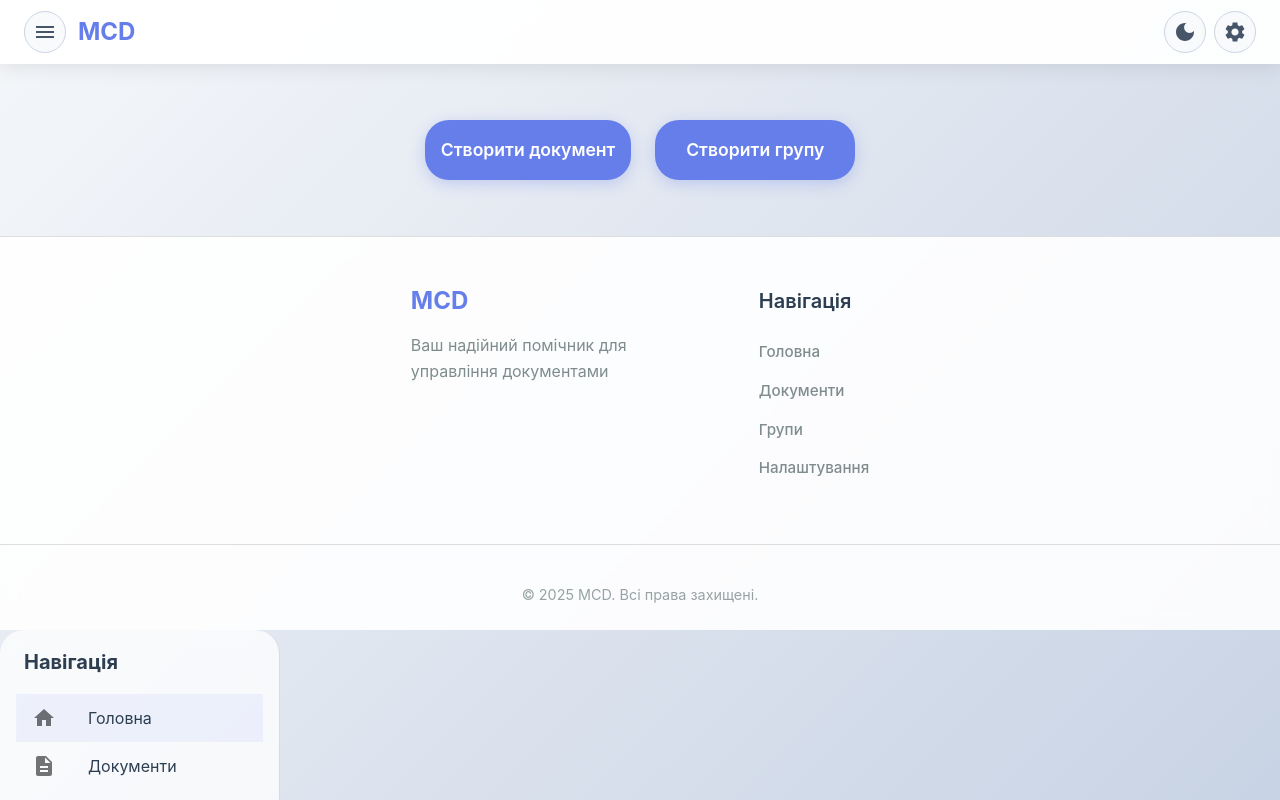
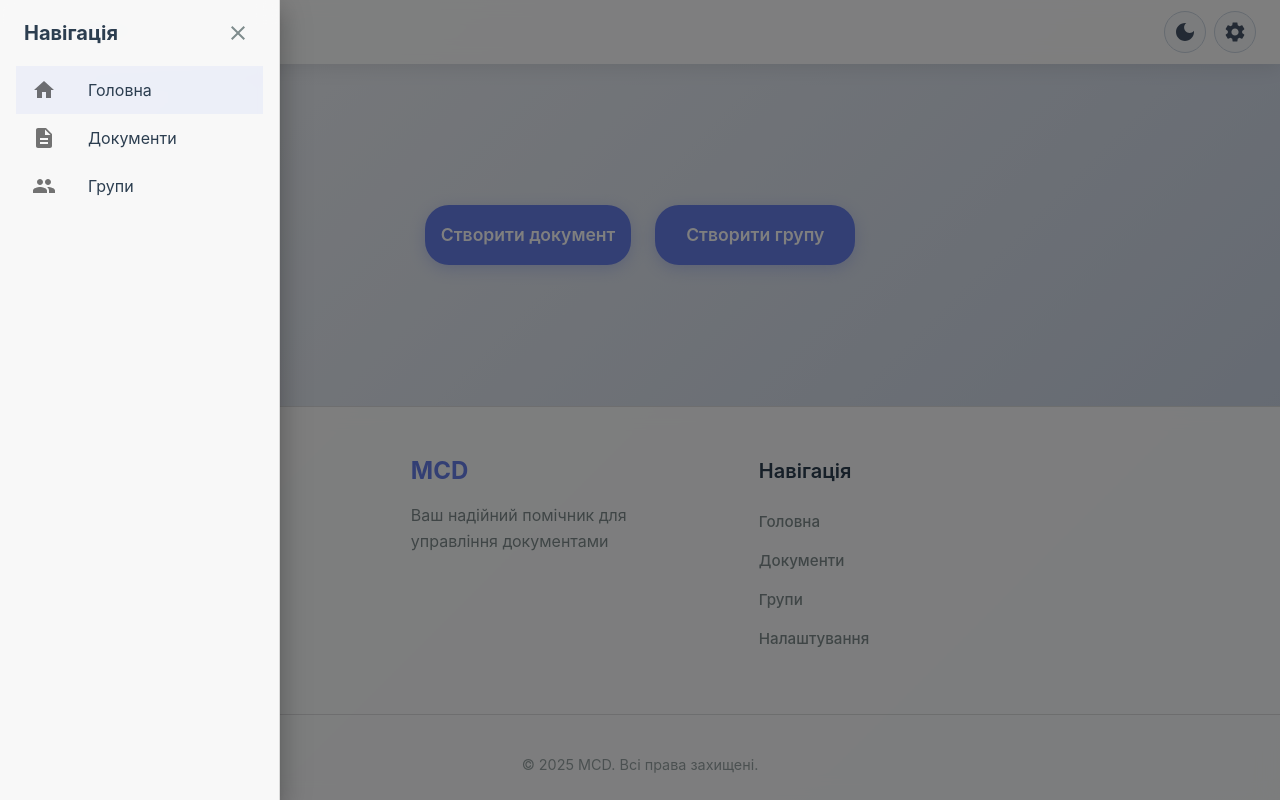
Before and after one commit to ukma-cs-ssdm-2025/team-circus, a React app in the folder frontend/: page / in a window 1280 px wide. Both pictures are taken after a click on the button 45 px from the left and 32 px from the top of the page. Shown: the top 800 px of the page. Built offline with nearby package versions, Linux system fonts and the light colour scheme; no server answers; the HTML template or start-up script is replaced by a standard one.

Commit message:
fix: sidebar impl

```diff
--- a/frontend/src/components/layout/Layout.tsx
+++ b/frontend/src/components/layout/Layout.tsx
@@ -40,7 +40,17 @@ const Layout = ({ children, className = "" }: LayoutProps) => {
           py: { xs: 2, md: 3 },
         }}
       >
-        {children}
+        <Box
+          component="section"
+          sx={{
+            flex: 1,
+            display: "flex",
+            flexDirection: "column",
+            width: "100%",
+          }}
+        >
+          {children}
+        </Box>
       </Box>
       <Footer />
       <Sidebar open={isSidebarOpen} onClose={handleCloseSidebar} />
--- a/frontend/src/components/layout/Sidebar.tsx
+++ b/frontend/src/components/layout/Sidebar.tsx
@@ -1,87 +1,116 @@
 import {
   Box,
+  Drawer,
   List,
   ListItemButton,
   ListItemIcon,
   ListItemText,
   Typography,
-  Divider,
+  IconButton,
   useTheme,
 } from '@mui/material';
 import {
   Group as GroupIcon,
   Home as HomeIcon,
   Description as DescriptionIcon,
-  Settings as SettingsIcon,
+  Close as CloseIcon,
 } from '@mui/icons-material';
 import { useNavigate, useLocation } from 'react-router-dom';
 import { useLanguage } from '../../contexts/LanguageContext';
 import type { BaseComponentProps } from '../../types';
 import { ROUTES } from '../../constants';
 
-type SidebarProps = BaseComponentProps;
+interface SidebarProps extends BaseComponentProps {
+  open?: boolean;
+  onClose?: () => void;
+}
 
-const Sidebar = ({ className = '' }: SidebarProps) => {
+const Sidebar = ({ className = '', open = false, onClose }: SidebarProps) => {
   const theme = useTheme();
   const navigate = useNavigate();
   const location = useLocation();
   const { t } = useLanguage();
 
+  const handleClose = () => {
+    if (onClose) {
+      onClose();
+    }
+  };
+
+  const handleNavigate = (path: string) => {
+    navigate(path);
+    handleClose();
+  };
+
   const isActive = (path: string) => location.pathname === path;
 
   return (
-    <Box
-      className={className}
-      component="nav"
+    <Drawer
+      anchor="left"
+      open={open}
+      onClose={handleClose}
+      ModalProps={{ keepMounted: true }}
       sx={{
+        '& .MuiDrawer-paper': {
           width: 280,
-        flexShrink: 0,
-        p: 2,
-        position: { xs: 'static', md: 'sticky' },
-        top: { md: 88 },
-        alignSelf: 'flex-start',
           backgroundColor: theme.palette.mode === 'light'
-          ? 'rgba(255, 255, 255, 0.75)'
-          : 'rgba(255, 255, 255, 0.08)',
+            ? 'rgba(255, 255, 255, 0.95)'
+            : 'rgba(30, 30, 30, 0.95)',
           borderRight: `1px solid ${theme.palette.mode === 'dark' ? 'rgba(255, 255, 255, 0.2)' : theme.palette.divider}`,
-        borderRadius: 2,
-        backdropFilter: 'blur(8px)',
+          backdropFilter: 'blur(10px)',
+        },
       }}
     >
-      <Typography variant="h6" sx={{ px: 1, pb: 1, fontWeight: 700 }}>
+      <Box
+        component="nav"
+        className={className}
+        sx={{
+          width: '100%',
+          height: '100%',
+          p: 2,
+        }}
+      >
+        <Box
+          sx={{
+            display: 'flex',
+            alignItems: 'center',
+            justifyContent: 'space-between',
+            px: 1,
+            pb: 1,
+          }}
+        >
+          <Typography variant="h6" sx={{ fontWeight: 700 }}>
             {t('sidebar.navigation')}
           </Typography>
+          <IconButton
+            onClick={handleClose}
+            aria-label={t('sidebar.close')}
+            title={t('sidebar.close')}
+            size="small"
+            sx={{
+              color: theme.palette.text.secondary,
+              '&:hover': { color: theme.palette.text.primary },
+            }}
+          >
+            <CloseIcon />
+          </IconButton>
+        </Box>
         <List>
-        <ListItemButton selected={isActive(ROUTES.HOME)} onClick={() => navigate(ROUTES.HOME)}>
+          <ListItemButton selected={isActive(ROUTES.HOME)} onClick={() => handleNavigate(ROUTES.HOME)}>
             <ListItemIcon><HomeIcon /></ListItemIcon>
             <ListItemText primary={t('sidebar.home')} />
           </ListItemButton>
-        <ListItemButton selected={isActive(ROUTES.DOCUMENTS)} onClick={() => navigate(ROUTES.DOCUMENTS)}>
+          <ListItemButton selected={isActive(ROUTES.DOCUMENTS)} onClick={() => handleNavigate(ROUTES.DOCUMENTS)}>
             <ListItemIcon><DescriptionIcon /></ListItemIcon>
             <ListItemText primary={t('sidebar.documents')} />
           </ListItemButton>
-        <ListItemButton selected={isActive(ROUTES.SETTINGS)} onClick={() => navigate(ROUTES.SETTINGS)}>
-          <ListItemIcon><SettingsIcon /></ListItemIcon>
-          <ListItemText primary={t('sidebar.settings')} />
-        </ListItemButton>
-      </List>
-
-      <Divider sx={{ my: 1 }} />
-
-      <Typography variant="subtitle2" sx={{ px: 1, py: 1, fontWeight: 600, opacity: 0.8 }}>
-        {t('sidebar.groups')}
-      </Typography>
-      <List>
-        <ListItemButton onClick={() => navigate(ROUTES.GROUPS)}>
+          <ListItemButton selected={isActive(ROUTES.GROUPS)} onClick={() => handleNavigate(ROUTES.GROUPS)}>
             <ListItemIcon><GroupIcon /></ListItemIcon>
-          <ListItemText primary={t('sidebar.viewGroups')} />
-        </ListItemButton>
-        <ListItemButton onClick={() => alert(t('home.createGroupAlert'))}>
-          <ListItemIcon><GroupIcon /></ListItemIcon>
-          <ListItemText primary={t('sidebar.createGroup')} />
+            <ListItemText primary={t('sidebar.groups')} />
           </ListItemButton>
         </List>
       </Box>
+    </Drawer>
   );
 };
 
--- a/frontend/src/contexts/LanguageContext.tsx
+++ b/frontend/src/contexts/LanguageContext.tsx
@@ -71,6 +71,7 @@ const translations = {
     'sidebar.documents': 'Документи',
     'sidebar.settings': 'Налаштування',
     'sidebar.groups': 'Групи',
+    'sidebar.close': 'Закрити меню',
     'sidebar.viewGroups': 'Переглянути групи',
     'sidebar.createGroup': 'Створити групу',
 
@@ -162,6 +163,7 @@ const translations = {
     'sidebar.documents': 'Documents',
     'sidebar.settings': 'Settings',
     'sidebar.groups': 'Groups',
+    'sidebar.close': 'Close menu',
     'sidebar.viewGroups': 'View Groups',
     'sidebar.createGroup': 'Create Group',
 
--- a/frontend/src/pages/Home.tsx
+++ b/frontend/src/pages/Home.tsx
@@ -1,12 +1,15 @@
 import { Box, Stack } from '@mui/material';
+import { useNavigate } from 'react-router-dom';
 import { ActionButton } from '../components/forms';
 import { useLanguage } from '../contexts/LanguageContext';
 import type { BaseComponentProps } from '../types';
+import { ROUTES } from '../constants';
 
 type HomeProps = BaseComponentProps;
 
 const Home = ({ className = '' }: HomeProps) => {
   const { t } = useLanguage();
+  const navigate = useNavigate();
 
   return (
     <Box
@@ -28,12 +31,12 @@ const Home = ({ className = '' }: HomeProps) => {
         alignItems="center"
       >
         <ActionButton
-          onClick={() => alert(t('home.createDocumentAlert'))}
+          onClick={() => navigate(ROUTES.DOCUMENTS)}
         >
           {t('home.createDocument')}
         </ActionButton>
         <ActionButton
-          onClick={() => alert(t('home.createGroupAlert'))}
+          onClick={() => navigate(ROUTES.GROUPS)}
         >
           {t('home.createGroup')}
         </ActionButton>
```
Lines whose indentation alone changed are shown as unchanged.
